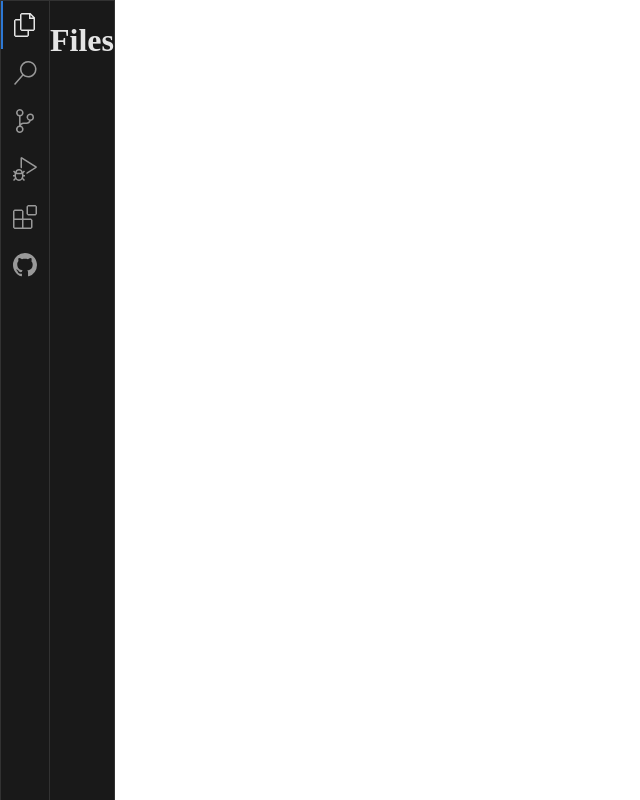
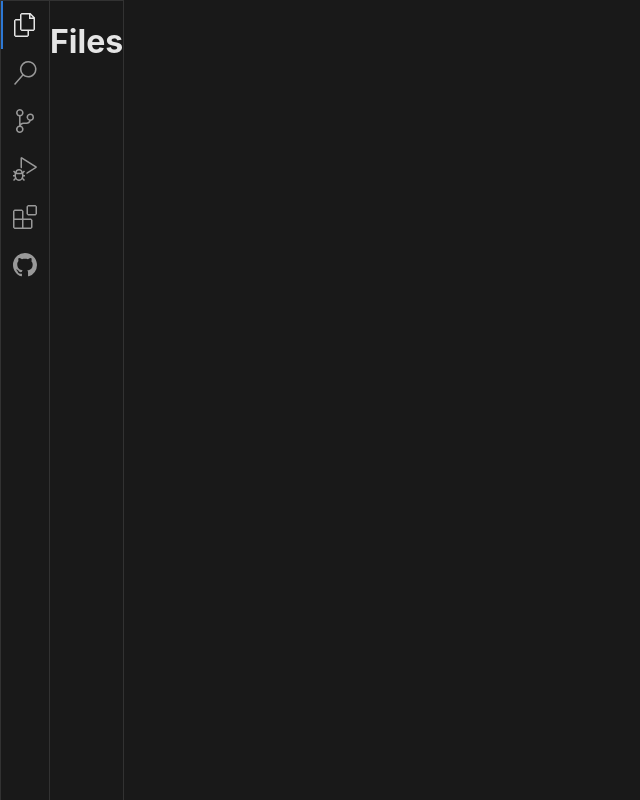
Before and after one commit to eventhorizongaming/editor-react, a React (Create React App) app: page / in a window 1280 px wide. Shown: the top 800 px of the page, without its empty margins (0-640 px from the left). Built offline with nearby package versions, Linux system fonts and the light colour scheme.

Commit message:
fix: update font and page background

```diff
--- a/src/styles/styles.css
+++ b/src/styles/styles.css
@@ -1,3 +1,8 @@
 body {
   margin: 0px;
+  background: var(--gray-10);
 }
+
+:root {
+  font-family: -apple-system, BlinkMacSystemFont, Segoe WPC, Segoe UI, system-ui, Ubuntu, Droid Sans, sans-serif
+}
```
